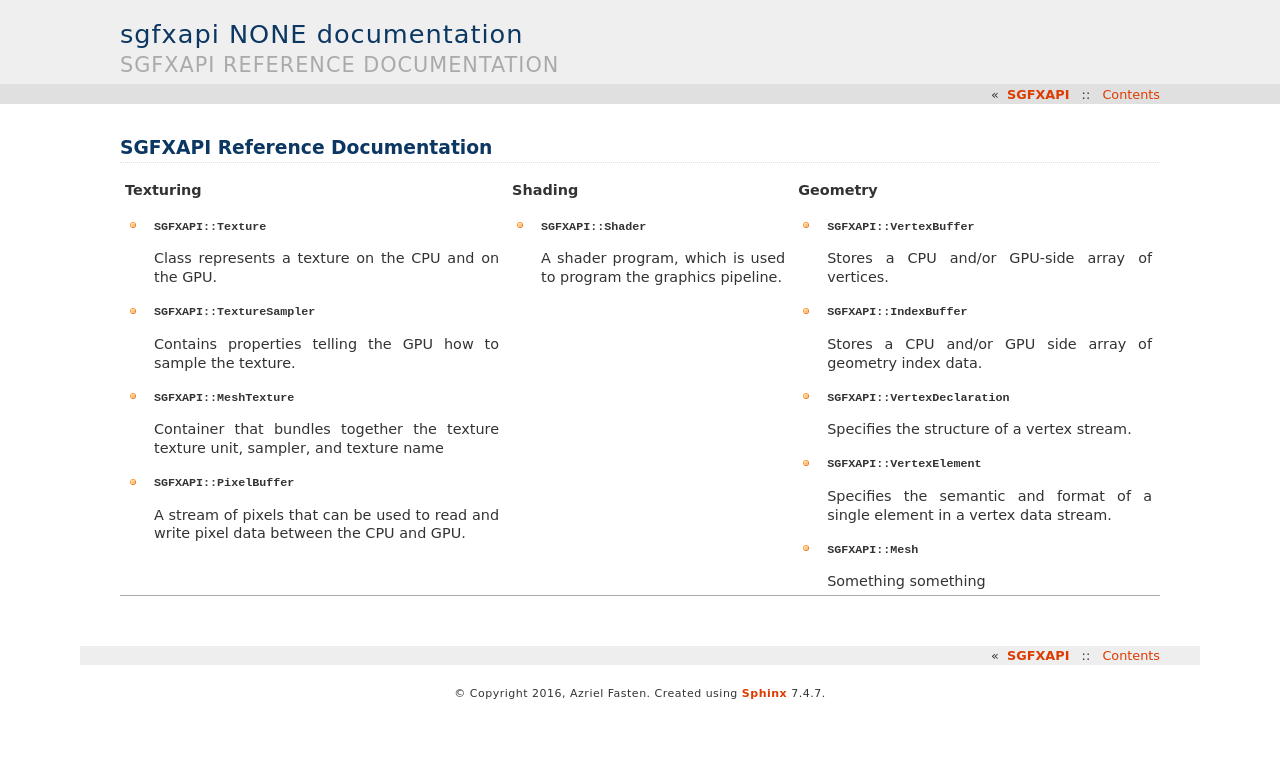
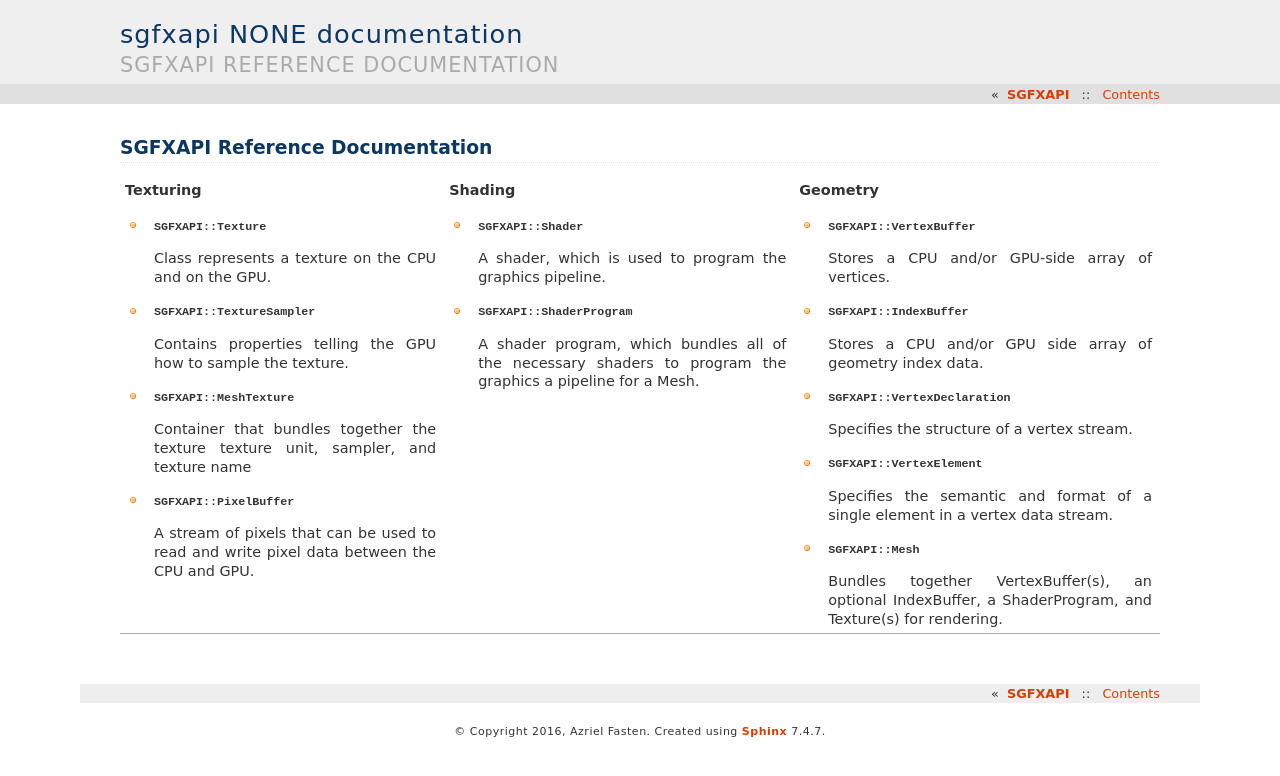
Before and after one commit to realazthat/sgfxapi, a Sphinx documentation site: the page built from docs/source/reference.rst, in a window 1280 px wide. Shown: the top 776 px of the page. Built offline with Sphinx 7.4.7, drawn with Linux system fonts in a browser that asks for light colours.

Commit message:
Spruced up the reference page in the docs.

```diff
--- a/docs/source/reference.rst
+++ b/docs/source/reference.rst
@@ -13,16 +13,16 @@ SGFXAPI Reference Documentation
 |                                                  |                                                  |                                                  |
 |                                                  |                                                  |                                                  |
 |                                                  |                                                  |                                                  |
-|  Class represents a texture on the CPU and on    |  A shader program, which is used to program the  |  Stores a CPU and/or GPU-side array of vertices. |
+|  Class represents a texture on the CPU and on    |  A shader, which is used to program the          |  Stores a CPU and/or GPU-side array of vertices. |
 |  the GPU.                                        |  graphics pipeline.                              |                                                  |
 |* :cpp:class:`SGFXAPI::TextureSampler`            |                                                  |                                                  |
-|                                                  |                                                  |                                                  |
+|                                                  |* :cpp:class:`SGFXAPI::ShaderProgram`             |                                                  |
 |                                                  |                                                  |                                                  |
 |                                                  |                                                  |* :cpp:class:`SGFXAPI::IndexBuffer`               |
 |  Contains properties telling the GPU how to      |                                                  |                                                  |
-|  sample the texture.                             |                                                  |  Stores a CPU and/or GPU side array of geometry  |
-|                                                  |                                                  |  index data.                                     |
-|                                                  |                                                  |                                                  |
+|  sample the texture.                             |  A shader program, which bundles all of the      |  Stores a CPU and/or GPU side array of geometry  |
+|                                                  |  necessary shaders to program the graphics a     |  index data.                                     |
+|                                                  |  pipeline for a Mesh.                            |                                                  |
 |                                                  |                                                  |                                                  |
 |                                                  |                                                  |                                                  |
 |* :cpp:class:`SGFXAPI::MeshTexture`               |                                                  |                                                  |
@@ -43,9 +43,9 @@ SGFXAPI Reference Documentation
 |                                                  |                                                  |* :cpp:class:`SGFXAPI::Mesh`                      |
 |                                                  |                                                  |                                                  |
 |                                                  |                                                  |                                                  |
-|                                                  |                                                  |  Something something                             |
-|                                                  |                                                  |                                                  |
-|                                                  |                                                  |                                                  |
+|                                                  |                                                  |  Bundles together VertexBuffer(s), an optional   |
+|                                                  |                                                  |  IndexBuffer, a ShaderProgram, and Texture(s) for|
+|                                                  |                                                  |  rendering.                                      |
 |                                                  |                                                  |                                                  |
 |                                                  |                                                  |                                                  |
 |                                                  |                                                  |                                                  |
```
